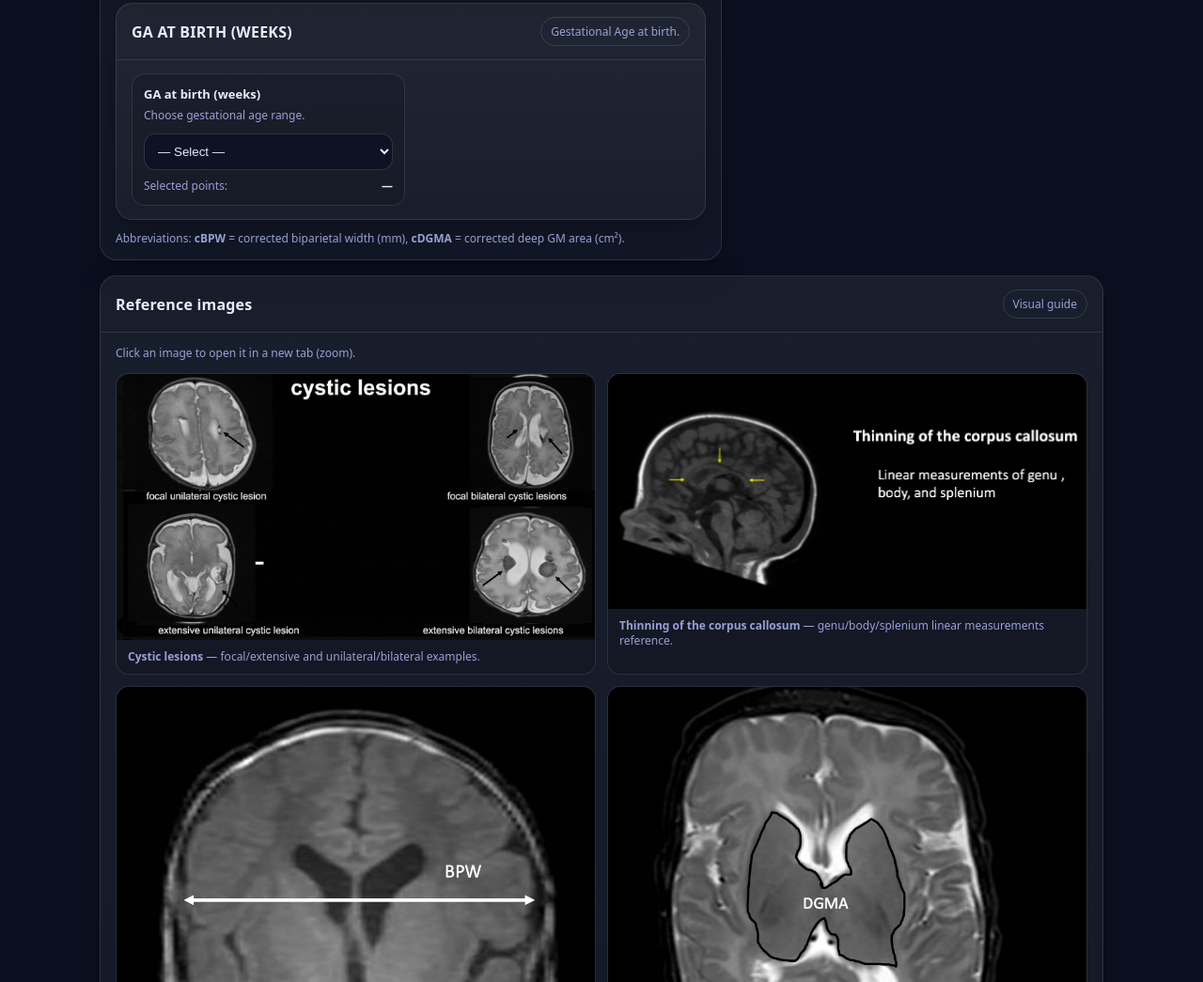
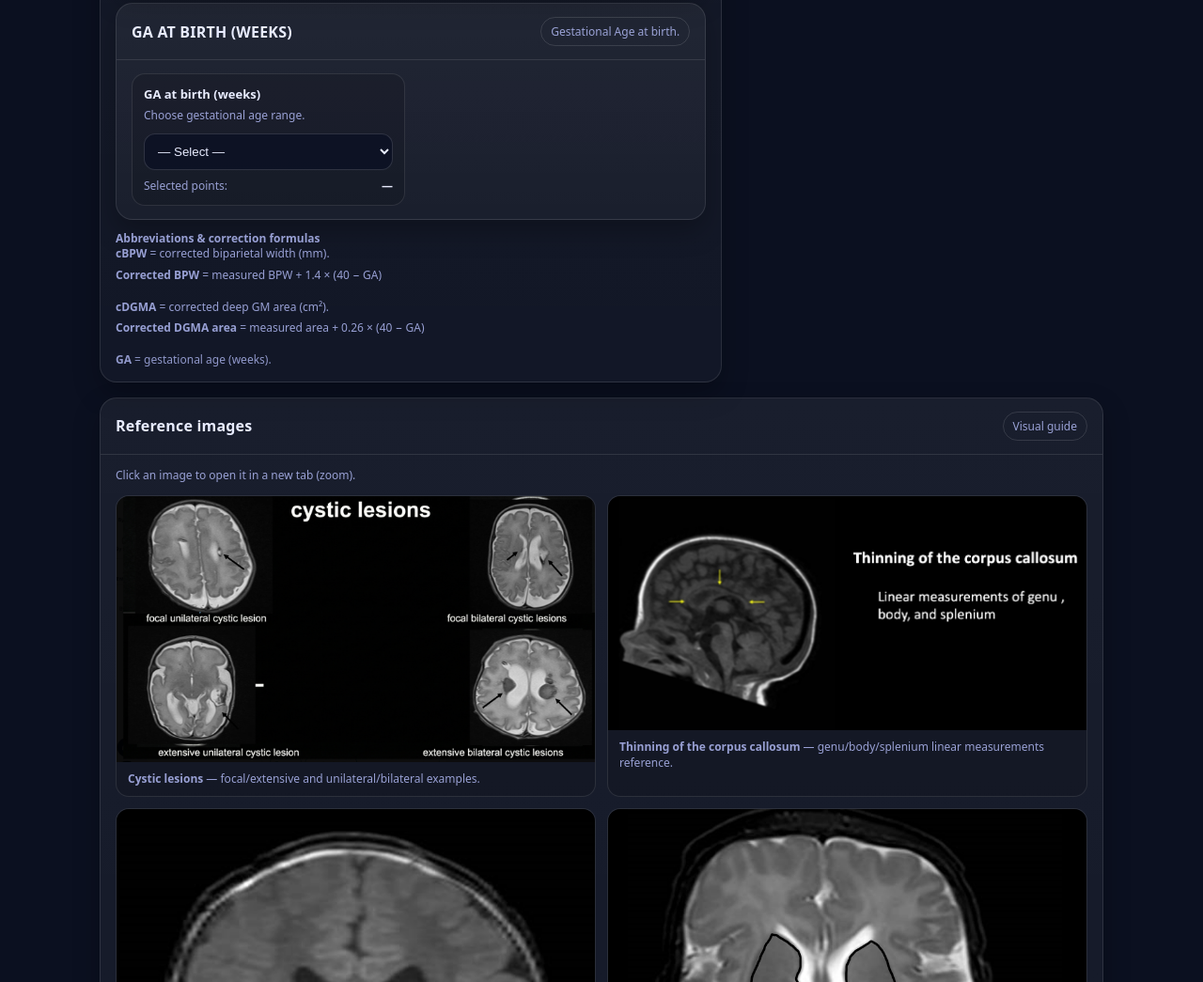
Before and after one commit to carmenrguez95/GBAS_reducedscale, a plain HTML site: page index.html in a window 1280 px wide. Shown: the part 890-1935 px from the top of the page at 94% size. Drawn offline with Linux system fonts and the light colour scheme.

Commit message:
Enhance abbreviations section with formulas
Updated abbreviations and added correction formulas for cBPW and cDGMA.

```diff
--- a/index.html
+++ b/index.html
@@ -289,10 +289,21 @@
       <div class="bd">
         <div id="formRoot"></div>
         <div class="note">
-          Abbreviations:
-          <b>cBPW</b> = corrected biparietal width (mm),
-          <b>cDGMA</b> = corrected deep GM area (cm²).
-        </div>
+  <b>Abbreviations & correction formulas</b><br>
+  <b>cBPW</b> = corrected biparietal width (mm).<br>
+  <span style="display:inline-block; margin-top:6px;">
+    <b>Corrected BPW</b> = measured BPW + 1.4 × (40 − GA)
+  </span>
+  <br><br>
+  <b>cDGMA</b> = corrected deep GM area (cm²).<br>
+  <span style="display:inline-block; margin-top:6px;">
+    <b>Corrected DGMA area</b> = measured area + 0.26 × (40 − GA)
+  </span>
+  <br><br>
+  <span style="opacity:.95;">
+    <b>GA</b> = gestational age (weeks).
+  </span>
+</div>
       </div>
     </section>
 
```
